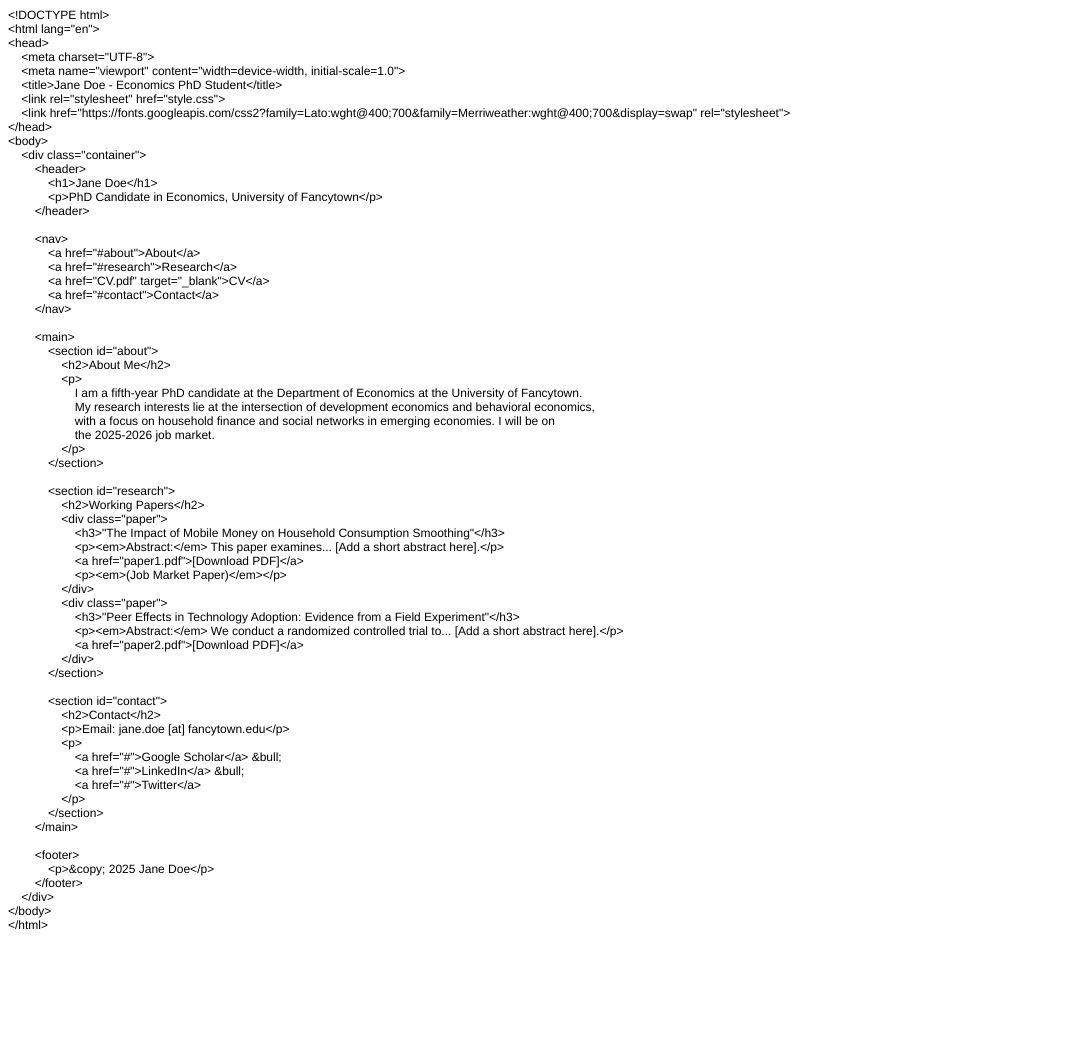
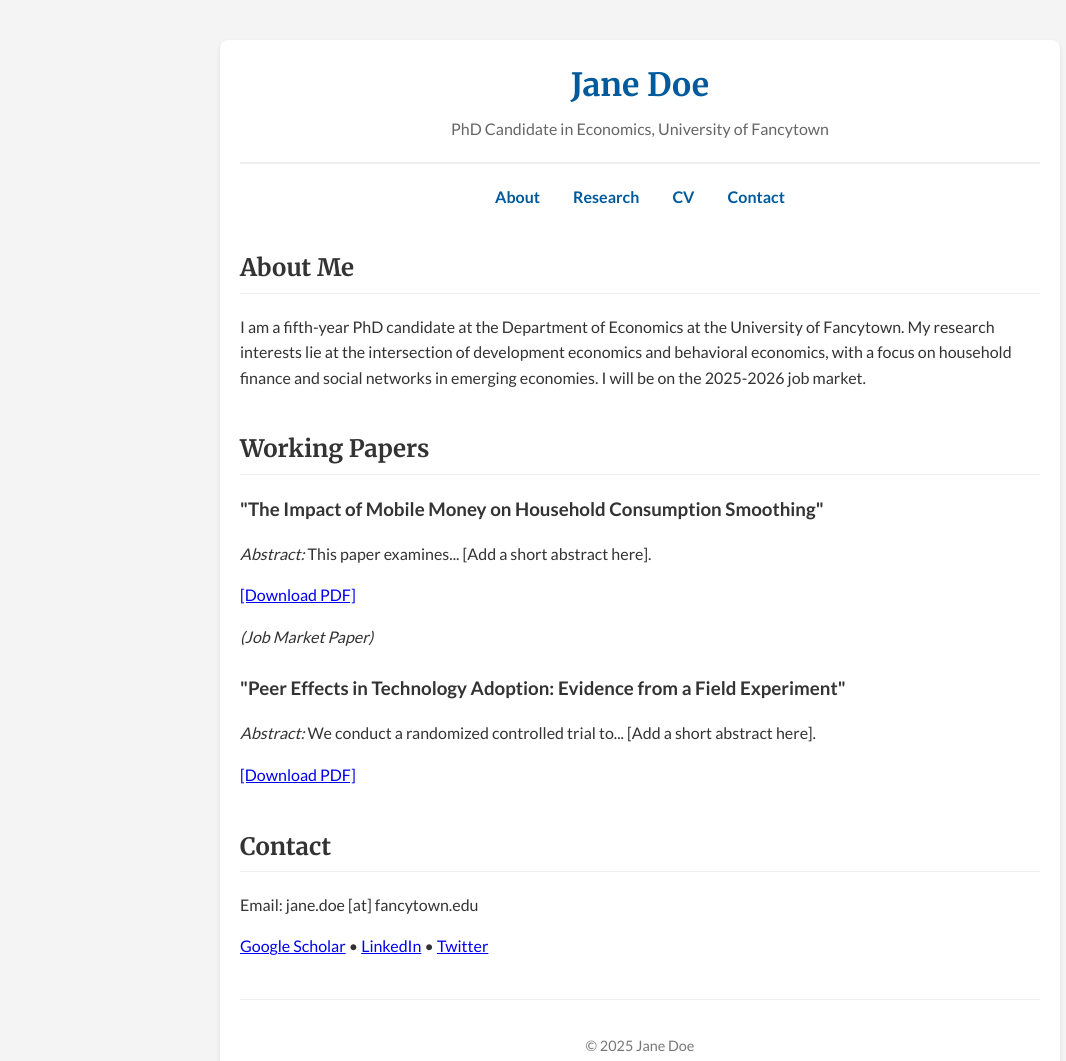
Before and after one commit to zilkeph/bidding-game, a plain HTML site: page index.html in a window 1280 px wide. Shown: the top 1061 px of the page, without its empty margins (0-1066 px from the left). Before the commit the page ends 940 px from the top, so only its background shows below. Drawn offline with Linux system fonts and the light colour scheme.

Commit message:
Add files via upload

```diff
--- a/index.html
+++ b/index.html
@@ -1,82 +1,66 @@
-<!DOCTYPE html PUBLIC "-//W3C//DTD HTML 4.01//EN" "http://www.w3.org/TR/html4/strict.dtd">
-<html>
+<!DOCTYPE html>
+<html lang="en">
 <head>
-  <meta http-equiv="Content-Type" content="text/html; charset=utf-8">
-  <meta http-equiv="Content-Style-Type" content="text/css">
-  <title></title>
-  <meta name="Generator" content="Cocoa HTML Writer">
-  <meta name="CocoaVersion" content="2575.7">
-  <style type="text/css">
-    p.p1 {margin: 0.0px 0.0px 0.0px 0.0px; font: 12.0px Helvetica}
-    p.p2 {margin: 0.0px 0.0px 0.0px 0.0px; font: 12.0px Helvetica; min-height: 14.0px}
-  </style>
+    <meta charset="UTF-8">
+    <meta name="viewport" content="width=device-width, initial-scale=1.0">
+    <title>Jane Doe - Economics PhD Student</title>
+    <link rel="stylesheet" href="style.css">
+    <link href="https://fonts.googleapis.com/css2?family=Lato:wght@400;700&family=Merriweather:wght@400;700&display=swap" rel="stylesheet">
 </head>
 <body>
-<p class="p1">&lt;!DOCTYPE html&gt;</p>
-<p class="p1">&lt;html lang="en"&gt;</p>
-<p class="p1">&lt;head&gt;</p>
-<p class="p1"><span class="Apple-converted-space">    </span>&lt;meta charset="UTF-8"&gt;</p>
-<p class="p1"><span class="Apple-converted-space">    </span>&lt;meta name="viewport" content="width=device-width, initial-scale=1.0"&gt;</p>
-<p class="p1"><span class="Apple-converted-space">    </span>&lt;title&gt;Jane Doe - Economics PhD Student&lt;/title&gt;</p>
-<p class="p1"><span class="Apple-converted-space">    </span>&lt;link rel="stylesheet" href="style.css"&gt;</p>
-<p class="p1"><span class="Apple-converted-space">    </span>&lt;link href="https://fonts.googleapis.com/css2?family=Lato:wght@400;700&amp;family=Merriweather:wght@400;700&amp;display=swap" rel="stylesheet"&gt;</p>
-<p class="p1">&lt;/head&gt;</p>
-<p class="p1">&lt;body&gt;</p>
-<p class="p1"><span class="Apple-converted-space">    </span>&lt;div class="container"&gt;</p>
-<p class="p1"><span class="Apple-converted-space">        </span>&lt;header&gt;</p>
-<p class="p1"><span class="Apple-converted-space">            </span>&lt;h1&gt;Jane Doe&lt;/h1&gt;</p>
-<p class="p1"><span class="Apple-converted-space">            </span>&lt;p&gt;PhD Candidate in Economics, University of Fancytown&lt;/p&gt;</p>
-<p class="p1"><span class="Apple-converted-space">        </span>&lt;/header&gt;</p>
-<p class="p2"><br></p>
-<p class="p1"><span class="Apple-converted-space">        </span>&lt;nav&gt;</p>
-<p class="p1"><span class="Apple-converted-space">            </span>&lt;a href="#about"&gt;About&lt;/a&gt;</p>
-<p class="p1"><span class="Apple-converted-space">            </span>&lt;a href="#research"&gt;Research&lt;/a&gt;</p>
-<p class="p1"><span class="Apple-converted-space">            </span>&lt;a href="CV.pdf" target="_blank"&gt;CV&lt;/a&gt;</p>
-<p class="p1"><span class="Apple-converted-space">            </span>&lt;a href="#contact"&gt;Contact&lt;/a&gt;</p>
-<p class="p1"><span class="Apple-converted-space">        </span>&lt;/nav&gt;</p>
-<p class="p2"><br></p>
-<p class="p1"><span class="Apple-converted-space">        </span>&lt;main&gt;</p>
-<p class="p1"><span class="Apple-converted-space">            </span>&lt;section id="about"&gt;</p>
-<p class="p1"><span class="Apple-converted-space">                </span>&lt;h2&gt;About Me&lt;/h2&gt;</p>
-<p class="p1"><span class="Apple-converted-space">                </span>&lt;p&gt;</p>
-<p class="p1"><span class="Apple-converted-space">                    </span>I am a fifth-year PhD candidate at the Department of Economics at the University of Fancytown.<span class="Apple-converted-space"> </span></p>
-<p class="p1"><span class="Apple-converted-space">                    </span>My research interests lie at the intersection of development economics and behavioral economics,<span class="Apple-converted-space"> </span></p>
-<p class="p1"><span class="Apple-converted-space">                    </span>with a focus on household finance and social networks in emerging economies. I will be on<span class="Apple-converted-space"> </span></p>
-<p class="p1"><span class="Apple-converted-space">                    </span>the 2025-2026 job market.</p>
-<p class="p1"><span class="Apple-converted-space">                </span>&lt;/p&gt;</p>
-<p class="p1"><span class="Apple-converted-space">            </span>&lt;/section&gt;</p>
-<p class="p2"><br></p>
-<p class="p1"><span class="Apple-converted-space">            </span>&lt;section id="research"&gt;</p>
-<p class="p1"><span class="Apple-converted-space">                </span>&lt;h2&gt;Working Papers&lt;/h2&gt;</p>
-<p class="p1"><span class="Apple-converted-space">                </span>&lt;div class="paper"&gt;</p>
-<p class="p1"><span class="Apple-converted-space">                    </span>&lt;h3&gt;"The Impact of Mobile Money on Household Consumption Smoothing"&lt;/h3&gt;</p>
-<p class="p1"><span class="Apple-converted-space">                    </span>&lt;p&gt;&lt;em&gt;Abstract:&lt;/em&gt; This paper examines... [Add a short abstract here].&lt;/p&gt;</p>
-<p class="p1"><span class="Apple-converted-space">                    </span>&lt;a href="paper1.pdf"&gt;[Download PDF]&lt;/a&gt;</p>
-<p class="p1"><span class="Apple-converted-space">                    </span>&lt;p&gt;&lt;em&gt;(Job Market Paper)&lt;/em&gt;&lt;/p&gt;</p>
-<p class="p1"><span class="Apple-converted-space">                </span>&lt;/div&gt;</p>
-<p class="p1"><span class="Apple-converted-space">                </span>&lt;div class="paper"&gt;</p>
-<p class="p1"><span class="Apple-converted-space">                    </span>&lt;h3&gt;"Peer Effects in Technology Adoption: Evidence from a Field Experiment"&lt;/h3&gt;</p>
-<p class="p1"><span class="Apple-converted-space">                    </span>&lt;p&gt;&lt;em&gt;Abstract:&lt;/em&gt; We conduct a randomized controlled trial to... [Add a short abstract here].&lt;/p&gt;</p>
-<p class="p1"><span class="Apple-converted-space">                    </span>&lt;a href="paper2.pdf"&gt;[Download PDF]&lt;/a&gt;</p>
-<p class="p1"><span class="Apple-converted-space">                </span>&lt;/div&gt;</p>
-<p class="p1"><span class="Apple-converted-space">            </span>&lt;/section&gt;</p>
-<p class="p2"><span class="Apple-converted-space">            </span></p>
-<p class="p1"><span class="Apple-converted-space">            </span>&lt;section id="contact"&gt;</p>
-<p class="p1"><span class="Apple-converted-space">                </span>&lt;h2&gt;Contact&lt;/h2&gt;</p>
-<p class="p1"><span class="Apple-converted-space">                </span>&lt;p&gt;Email: jane.doe [at] fancytown.edu&lt;/p&gt;</p>
-<p class="p1"><span class="Apple-converted-space">                </span>&lt;p&gt;</p>
-<p class="p1"><span class="Apple-converted-space">                    </span>&lt;a href="#"&gt;Google Scholar&lt;/a&gt; &amp;bull;<span class="Apple-converted-space"> </span></p>
-<p class="p1"><span class="Apple-converted-space">                    </span>&lt;a href="#"&gt;LinkedIn&lt;/a&gt; &amp;bull;<span class="Apple-converted-space"> </span></p>
-<p class="p1"><span class="Apple-converted-space">                    </span>&lt;a href="#"&gt;Twitter&lt;/a&gt;</p>
-<p class="p1"><span class="Apple-converted-space">                </span>&lt;/p&gt;</p>
-<p class="p1"><span class="Apple-converted-space">            </span>&lt;/section&gt;</p>
-<p class="p1"><span class="Apple-converted-space">        </span>&lt;/main&gt;</p>
-<p class="p2"><br></p>
-<p class="p1"><span class="Apple-converted-space">        </span>&lt;footer&gt;</p>
-<p class="p1"><span class="Apple-converted-space">            </span>&lt;p&gt;&amp;copy; 2025 Jane Doe&lt;/p&gt;</p>
-<p class="p1"><span class="Apple-converted-space">        </span>&lt;/footer&gt;</p>
-<p class="p1"><span class="Apple-converted-space">    </span>&lt;/div&gt;</p>
-<p class="p1">&lt;/body&gt;</p>
-<p class="p1">&lt;/html&gt;</p>
+    <div class="container">
+        <header>
+            <h1>Jane Doe</h1>
+            <p>PhD Candidate in Economics, University of Fancytown</p>
+        </header>
+
+        <nav>
+            <a href="#about">About</a>
+            <a href="#research">Research</a>
+            <a href="CV.pdf" target="_blank">CV</a>
+            <a href="#contact">Contact</a>
+        </nav>
+
+        <main>
+            <section id="about">
+                <h2>About Me</h2>
+                <p>
+                    I am a fifth-year PhD candidate at the Department of Economics at the University of Fancytown.
+                    My research interests lie at the intersection of development economics and behavioral economics,
+                    with a focus on household finance and social networks in emerging economies. I will be on
+                    the 2025-2026 job market.
+                </p>
+            </section>
+
+            <section id="research">
+                <h2>Working Papers</h2>
+                <div class="paper">
+                    <h3>"The Impact of Mobile Money on Household Consumption Smoothing"</h3>
+                    <p><em>Abstract:</em> This paper examines... [Add a short abstract here].</p>
+                    <a href="paper1.pdf">[Download PDF]</a>
+                    <p><em>(Job Market Paper)</em></p>
+                </div>
+                <div class="paper">
+                    <h3>"Peer Effects in Technology Adoption: Evidence from a Field Experiment"</h3>
+                    <p><em>Abstract:</em> We conduct a randomized controlled trial to... [Add a short abstract here].</p>
+                    <a href="paper2.pdf">[Download PDF]</a>
+                </div>
+            </section>
+
+            <section id="contact">
+                <h2>Contact</h2>
+                <p>Email: jane.doe [at] fancytown.edu</p>
+                <p>
+                    <a href="#">Google Scholar</a> &bull;
+                    <a href="#">LinkedIn</a> &bull;
+                    <a href="#">Twitter</a>
+                </p>
+            </section>
+        </main>
+
+        <footer>
+            <p>&copy; 2025 Jane Doe</p>
+        </footer>
+    </div>
 </body>
 </html>
```
